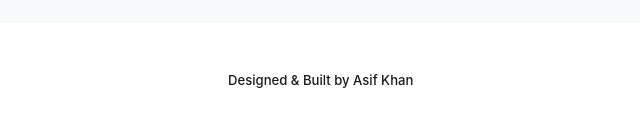
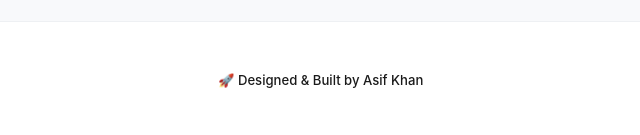
Before and after one commit to AsifKhan-001/-Duplicate-Text-Detector-AI, a plain HTML site: page frontend/index.html in a window 1280 px wide. Shown: the part 3079-3214 px from the top of the page, 364-1004 px from the left. Drawn offline with Linux system fonts and the light colour scheme; a web font is replaced by a local one.

Commit message:
Remove comment tags from HTML sections

```diff
--- a/frontend/index.html
+++ b/frontend/index.html
@@ -7,7 +7,6 @@
     <link rel="stylesheet" href="style.css">
 </head>
 <body>
-    <!-- Navbar -->
     <nav class="navbar">
         <div class="nav-brand">DupliQ</div>
         <ul class="nav-links">
@@ -23,7 +22,6 @@
         </button>
     </nav>
 
-    <!-- Hero Section -->
     <section id="hero" class="hero">
         <div class="hero-bg"></div>
         <div class="hero-content">
@@ -33,7 +31,6 @@
         </div>
     </section>
 
-    <!-- Prediction Section -->
     <section id="predict" class="predict-section">
         <div class="container">
             <h2 class="section-title">Predict Similarity</h2>
@@ -80,7 +77,6 @@
         </div>
     </section>
 
-    <!-- About Section -->
     <section id="about" class="about-section">
         <div class="container">
             <h2 class="section-title">About The Project</h2>
@@ -117,7 +113,6 @@
         </div>
     </section>
 
-    <!-- Tech Stack Section -->
     <section id="tech" class="tech-section">
         <div class="container">
             <h2 class="section-title">Tech Stack</h2>
@@ -140,7 +135,6 @@
         </div>
     </section>
 
-    <!-- Contact Section -->
     <section id="contact" class="contact-section">
         <div class="container">
             <h2 class="section-title">Get In Touch</h2>
@@ -161,11 +155,10 @@
         </div>
     </section>
 
-    <!-- Footer -->
     <footer class="footer">
         <div class="container footer-inner">
             <p>&copy; 2026 All Rights Reserved</p>
-            <p class="footer-credit">Designed &amp; Built by Asif Khan</p>
+            <p class="footer-credit">🚀 Designed &amp; Built by Asif Khan</p>
             <div class="footer-socials">
                 <a href="https://www.linkedin.com/in/asifkhan001/" target="_blank" aria-label="LinkedIn">
                     <svg width="18" height="18" viewBox="0 0 24 24" fill="none" stroke="currentColor" stroke-width="1.5"><path d="M16 8a6 6 0 016 6v7h-4v-7a2 2 0 00-4 0v7h-4v-7a6 6 0 016-6z"/><rect x="2" y="9" width="4" height="12"/><circle cx="4" cy="4" r="2"/></svg>
```
